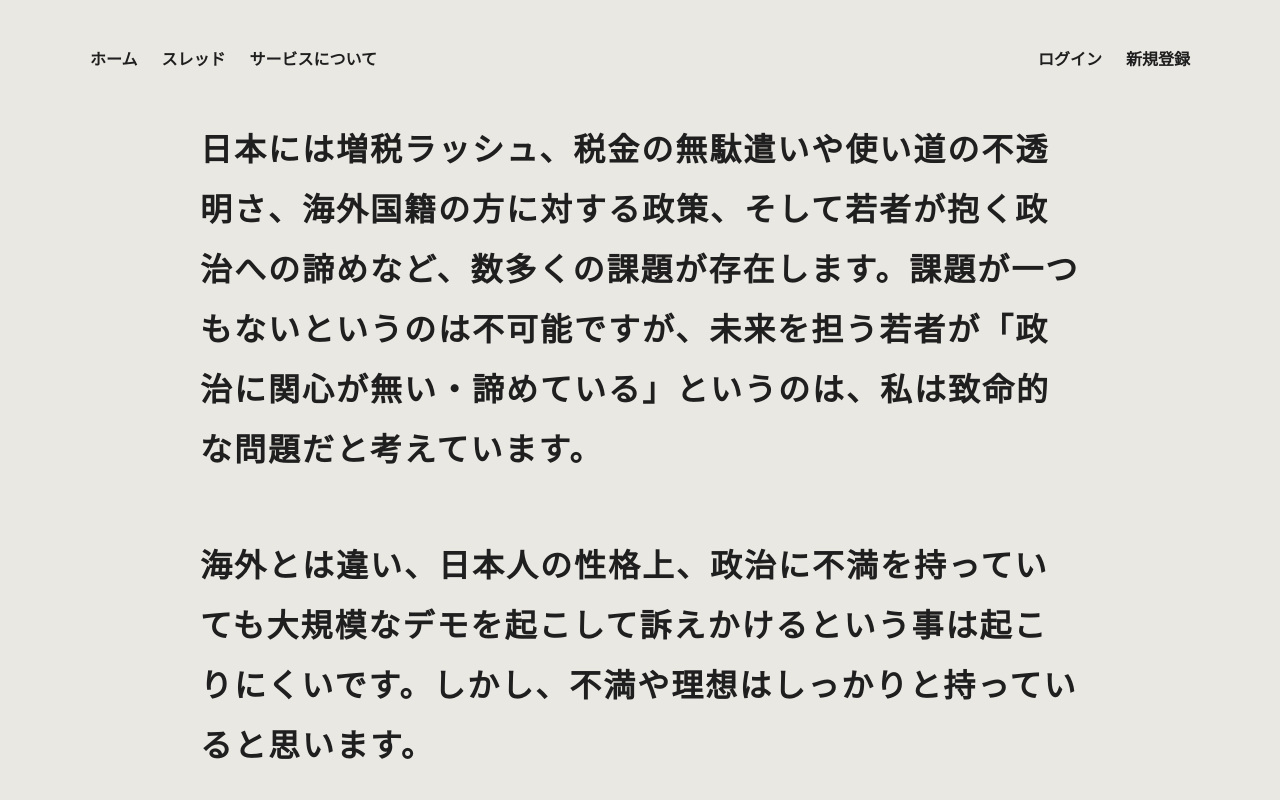
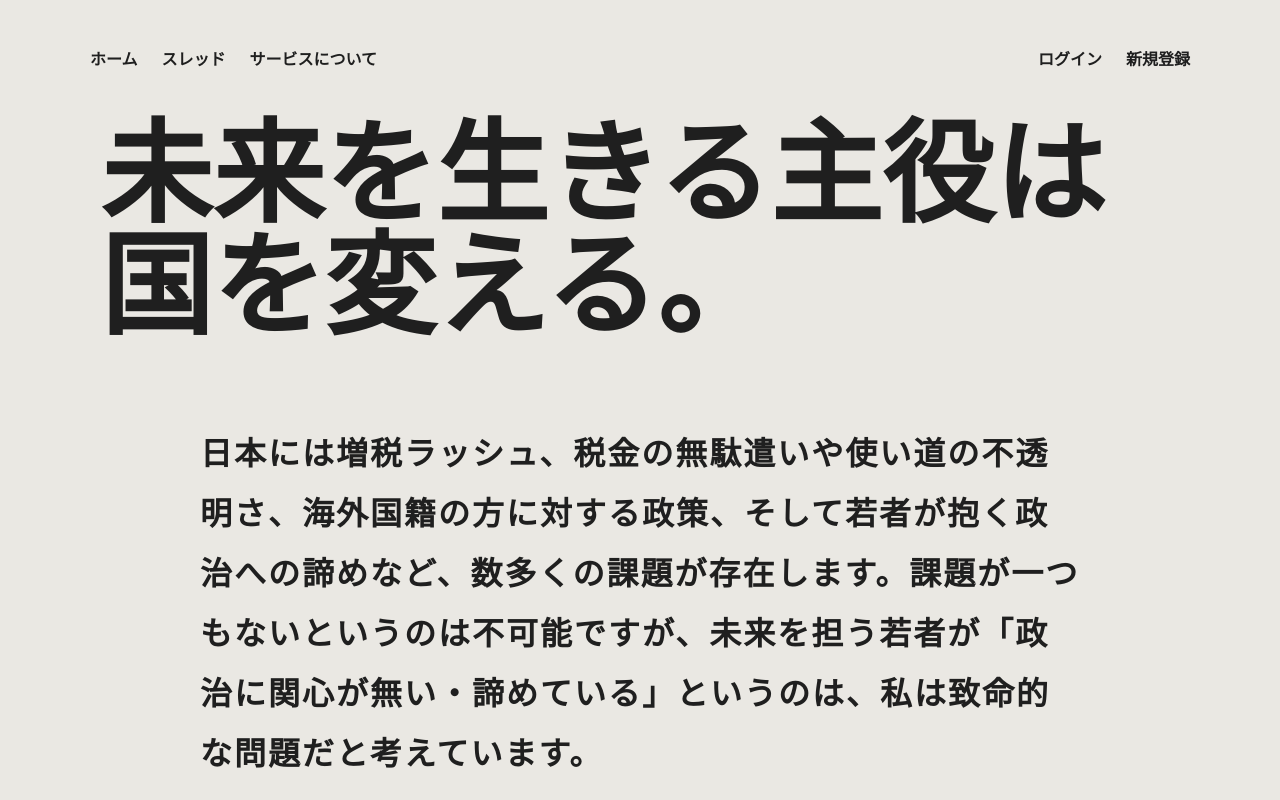
Before and after one commit to lewKcoder/s-young, a Next.js app: page / in a window 1280 px wide. Shown: the top 800 px of the page. Built offline with nearby package versions, Linux system fonts and the light colour scheme.

Commit message:
Added site-title

```diff
--- /dev/null
+++ b/src/components/site-title/index.ts
@@ -0,0 +1 @@
+export { SiteTitle } from './site-title';
--- /dev/null
+++ b/src/components/site-title/site-title.tsx
@@ -0,0 +1,6 @@
+import { FunctionComponent } from 'react';
+import styles from './styles.module.scss';
+
+export const SiteTitle: FunctionComponent = () => {
+  return <h1 className={styles.container}>未来を生きる主役は国を変える。</h1>;
+};
--- /dev/null
+++ b/src/components/site-title/styles.module.scss
@@ -0,0 +1,7 @@
+.container {
+  color: var(--color-black);
+  font-size: 112px;
+  font-weight: bold;
+  margin: 0 auto 80px;
+  max-width: 1080px;
+}
--- a/src/layouts/home/home.tsx
+++ b/src/layouts/home/home.tsx
@@ -1,11 +1,13 @@
 import { FunctionComponent } from 'react';
 import { Header } from '@/components/header';
+import { SiteTitle } from '@/components/site-title';
 import { Introduction } from '@/components/introduction';
 
 export const Home: FunctionComponent = () => {
   return (
     <>
       <Header />
+      <SiteTitle />
       <Introduction />
     </>
   );
```
